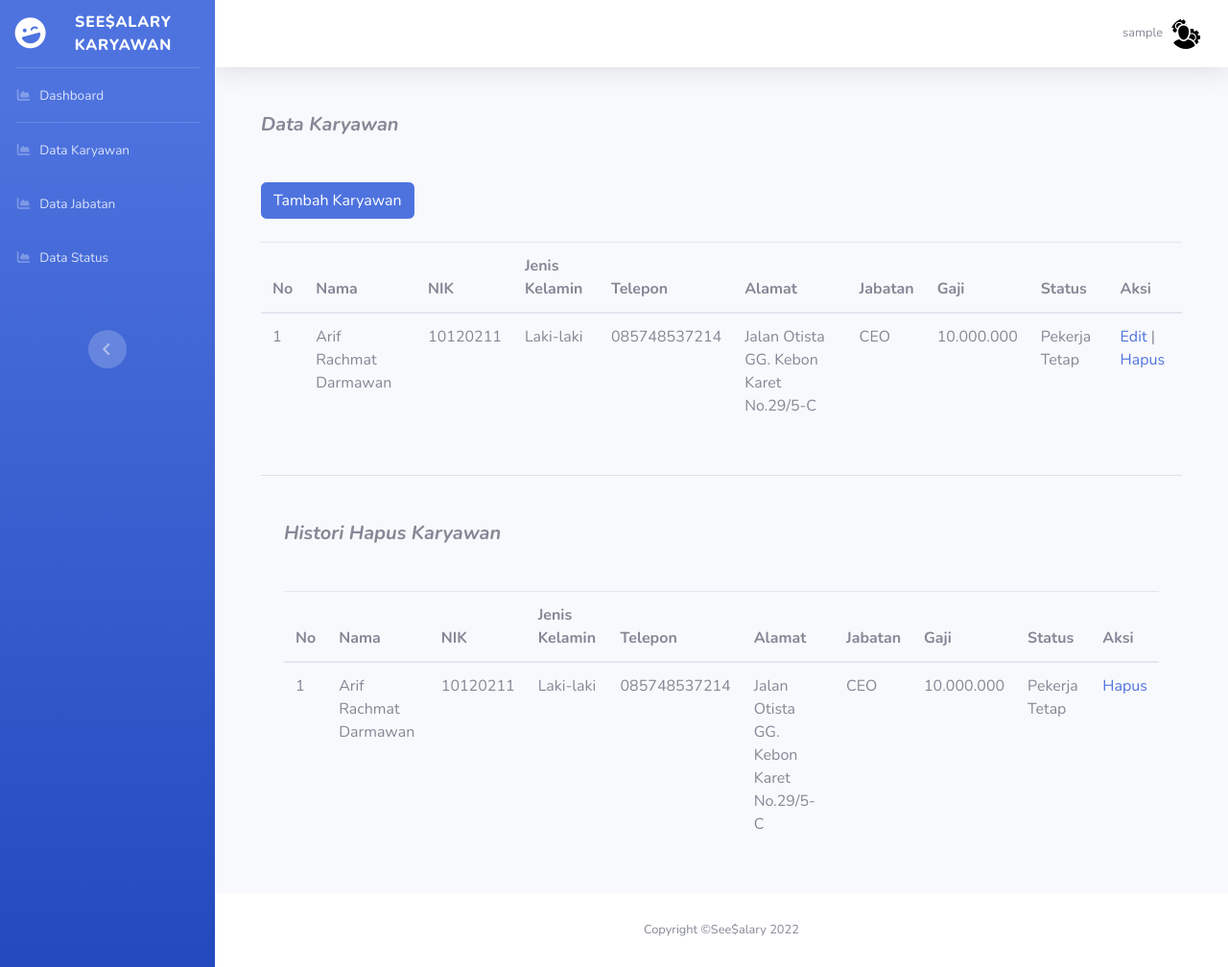
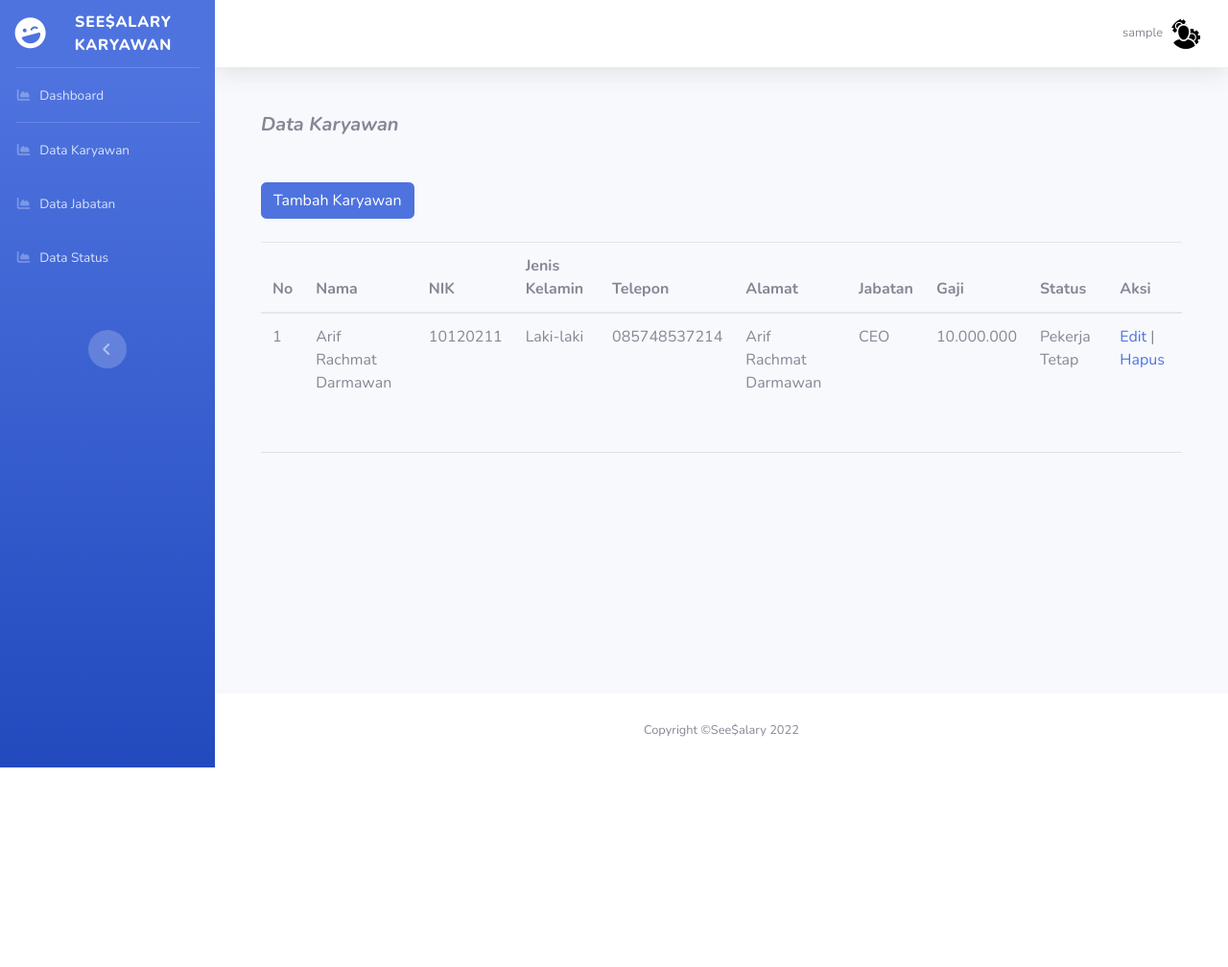
Before and after one commit to ard200211/kepegawaian, a PHP site: page /adminSeeSalary/pages/karyawan/karyawan.php in a window 1280 px wide. Shown: the whole page at 96% size. After the commit the page ends 800 px from the top, so only its background shows below. Run offline with PHP 8.4, Linux system fonts and the light colour scheme; the visitor is signed in with stand-in values (Sample User, id 1); data comes from the database, SQL or seed files in the repository; some libraries are stand-ins or nearby versions.

Commit message:
Bug Fixing #2

```diff
--- a/adminSeeSalary/pages/karyawan/karyawan.php
+++ b/adminSeeSalary/pages/karyawan/karyawan.php
@@ -10,6 +10,8 @@
         ";
     }
 
+    include '../../../config.php';
+    $db = dbConnect();
 ?>
 <!DOCTYPE html>
 <html lang="en">
@@ -160,73 +162,34 @@
                                 <th>Aksi</th>
                               </tr>
                             </thead>
+                            <?php
+                                $sqlKjs = "SELECT a.*, b.*, c.* FROM ((karyawan as a
+                                        INNER JOIN jabatan as b ON a.id_jabatan = b.id_jabatan)
+                                        INNER JOIN status as c ON a.id_status = c.id_status)";
+                                $execKjs = $db->query($sqlKjs);
+                                $i = 1;
+                                foreach ($execKjs as $resKjs) :
+                            ?>
                             <tr>
-                              <td>1</td>
-                              <td>Arif Rachmat Darmawan</td>
-                              <td>10120211</td>
-                              <td>Laki-laki</td>
-                              <td>085748537214</td>
-                              <td>Jalan Otista GG. Kebon Karet No.29/5-C</td>
-                              <td>CEO</td>
-                              <td>10.000.000</td>
-                              <td>Pekerja Tetap</td>
+                              <td><?= $i++?></td>
+                              <td><?= $resKjs['nama']?></td>
+                              <td><?= $resKjs['NIK']?></td>
+                              <td><?= $resKjs['jk']?></td>
+                              <td><?= $resKjs['telepon']?></td>
+                              <td><?= $resKjs['nama']?></td>
+                              <td><?= $resKjs['nama_jabatan']?></td>
+                              <td><?= $resKjs['jumlah_gaji']?></td>
+                              <td><?= $resKjs['status']?></td>
                               <td>
                                   <a href="">Edit </a>|
                                   <a href=""> Hapus</a>
                               </td>
                             </tr>
+                            <?php endforeach;?>
                           </table>
                         </div>
 
                 <hr>
-
-                <div class="container">
-                        <div class="mt-5 mb-3">
-                          <h5>
-                            <i>
-                              <b>Histori Hapus Karyawan</b>
-                            </i>
-                          </h5>
-                        </div>
-
-                        <div class="mt-5 mb-5">
-                          <table class="table">
-                            <thead>
-                              <tr>
-                                <th>No</th>
-                                <th>Nama</th>
-                                <th>NIK</th>
-                                <th>Jenis Kelamin</th>
-                                <th>Telepon</th>
-                                <th>Alamat</th>
-                                <th>Jabatan</th>
-                                <th>Gaji</th>
-                                <th>Status</th>
-                                <th>Aksi</th>
-                              </tr>
-                            </thead>
-                            <tr>
-                              <td>1</td>
-                              <td>Arif Rachmat Darmawan</td>
-                              <td>10120211</td>
-                              <td>Laki-laki</td>
-                              <td>085748537214</td>
-                              <td>Jalan Otista GG. Kebon Karet No.29/5-C</td>
-                              <td>CEO</td>
-                              <td>10.000.000</td>
-                              <td>Pekerja Tetap</td>
-                              <td>
-                                  <a href=""> Hapus</a>
-                              </td>
-                            </tr>
-                          </table>
-
-
-
-
-
-                        </div>
-                  </div>
 
                   </div>
                 </div>
```
Also changed, not shown: adminSeeSalary/pages/karyawan/tambahKaryawan.php (+77 -6 lines).
